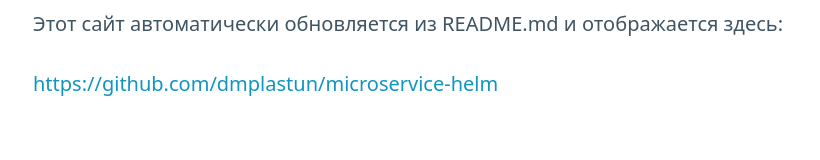
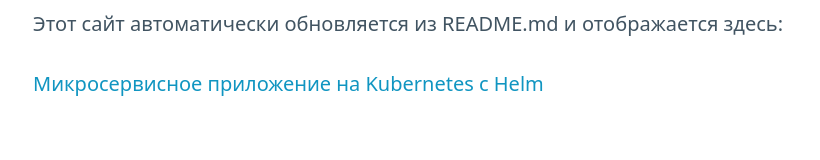
Before and after one commit to dmplastun/microservice-helm, a plain HTML site: page docs/index.html in a window 1280 px wide. Shown: the part 1851-2011 px from the top of the page, without its empty margins (42-862 px from the left). Drawn offline with nearby package versions, Linux system fonts and the light colour scheme.

Commit message:
Update index.html

```diff
--- a/docs/index.html
+++ b/docs/index.html
@@ -62,7 +62,7 @@
     <section>
       <h2>📘 GitHub Pages</h2>
       <p>Этот сайт автоматически обновляется из README.md и отображается здесь:</p>
-      <p><a href="https://github.com/dmplastun/microservice-helm">https://github.com/dmplastun/microservice-helm</a></p>
+      <p><a href="https://github.com/dmplastun/microservice-helm">Микросервисное приложение на Kubernetes с Helm</a></p>
     </section>
 
     <footer style="margin-top: 2rem; text-align: center;">
```
